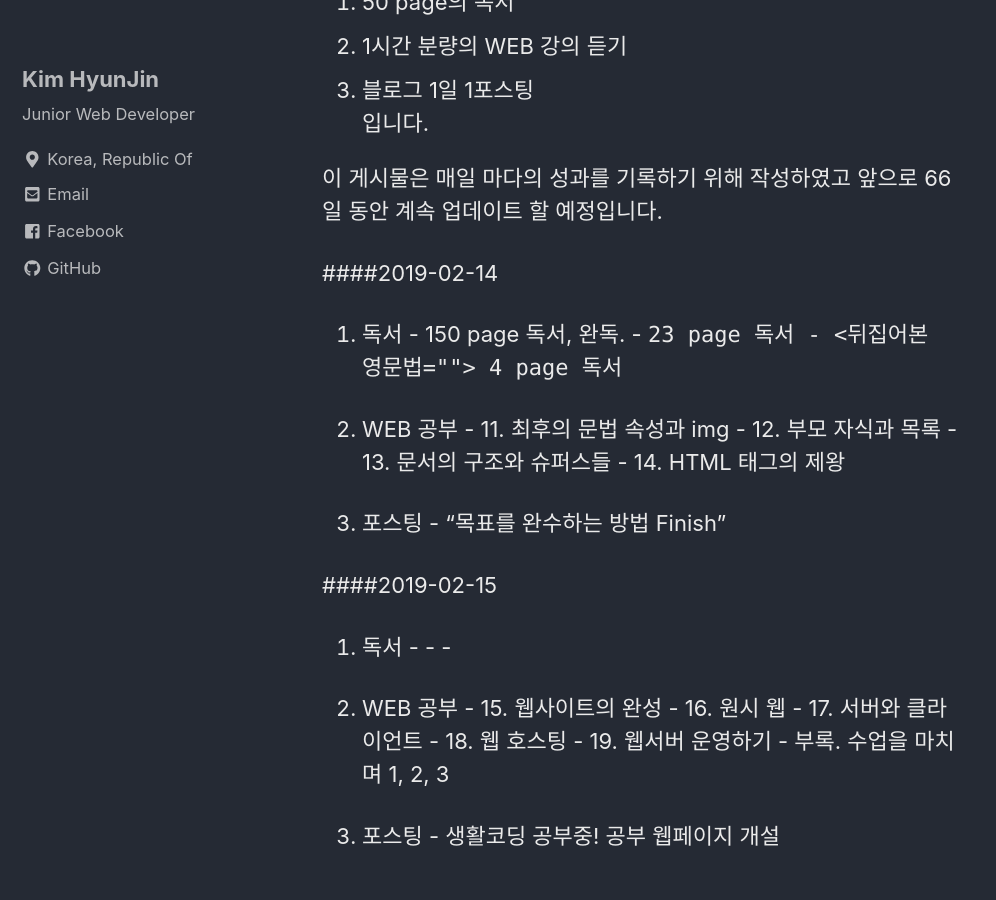
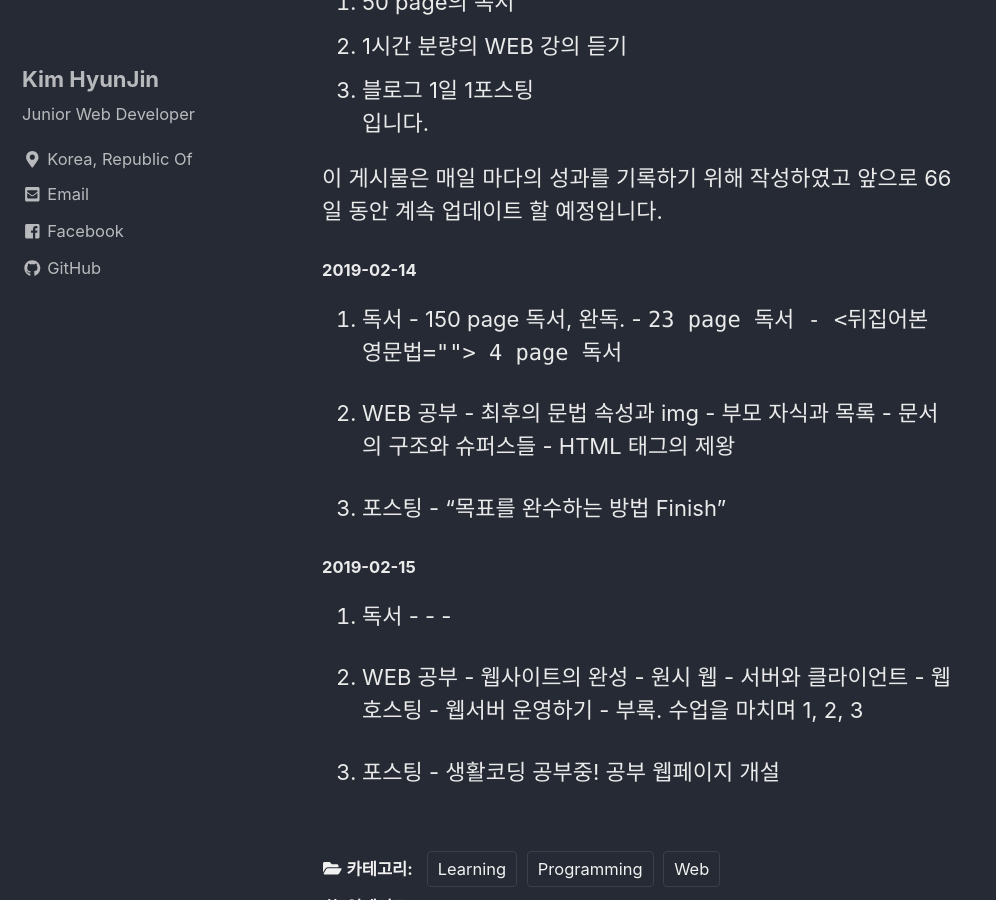
Before and after one commit to DeveloperKHJ/DeveloperKHJ.github.io, a Jekyll site: the page built from _posts/2019-02-15-66challenge.md, in a window 1280 px wide and 900 px high, scrolled down 1005 px. Shown: the whole window, without its empty margins (0-996 px from the left). Built offline with Jekyll 4.4.1, drawn with Linux system fonts in a browser that asks for light colours; cached includes are drawn as plain includes; nearby versions of some CDN libraries.

Commit message:
post 수정

```diff
--- a/_posts/2019-02-15-66challenge.md
+++ b/_posts/2019-02-15-66challenge.md
@@ -21,34 +21,38 @@ categories: Programming Learning Web
 
 이 게시물은 매일 마다의 성과를 기록하기 위해 작성하였고 앞으로 66일 동안 계속 업데이트 할 예정입니다.
 
-####2019-02-14
-  1. 독서
+#### 2019-02-14
+   1. 독서
     - <Finish> 150 page 독서, 완독.
     - <CODE> 23 page 독서
     - <뒤집어본 영문법> 4 page 독서
 
+
   2. WEB 공부
-    - 11. 최후의 문법 속성과 img
-    - 12. 부모 자식과 목록
-    - 13. 문서의 구조와 슈퍼스들
-    - 14. HTML 태그의 제왕
+    - 최후의 문법 속성과 img
+    - 부모 자식과 목록
+    - 문서의 구조와 슈퍼스들
+    - HTML 태그의 제왕
+
 
   3. 포스팅
     - "목표를 완수하는 방법 Finish"
 
-####2019-02-15
+#### 2019-02-15
   1. 독서
     -
     -
     -
 
+
   2. WEB 공부
-    - 15. 웹사이트의 완성
-    - 16. 원시 웹
-    - 17. 서버와 클라이언트
-    - 18. 웹 호스팅
-    - 19. 웹서버 운영하기
+    - 웹사이트의 완성
+    - 원시 웹
+    - 서버와 클라이언트
+    - 웹 호스팅
+    - 웹서버 운영하기
     - 부록. 수업을 마치며 1, 2, 3
+
 
   3. 포스팅
     - 생활코딩 공부중! 공부 웹페이지 개설
```
